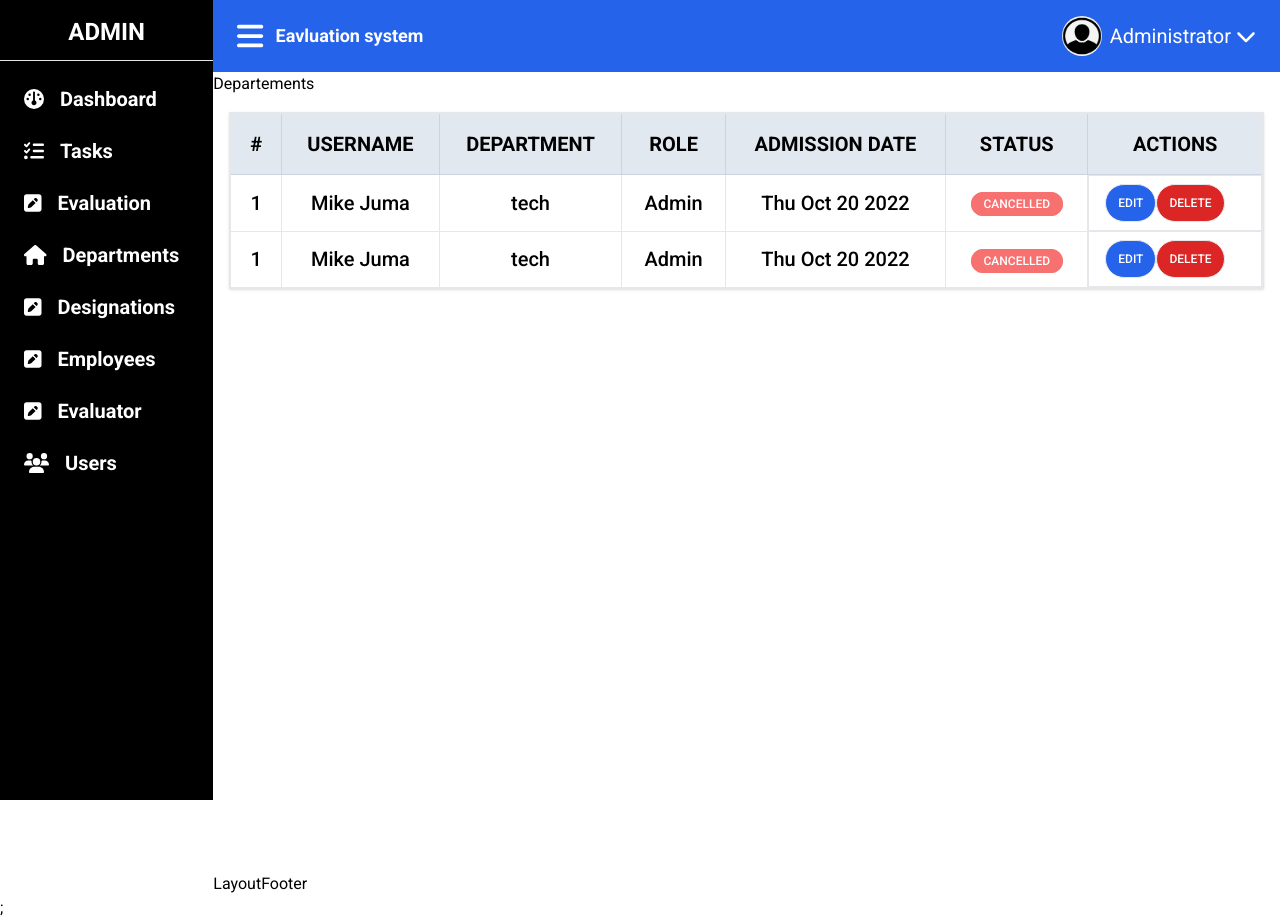
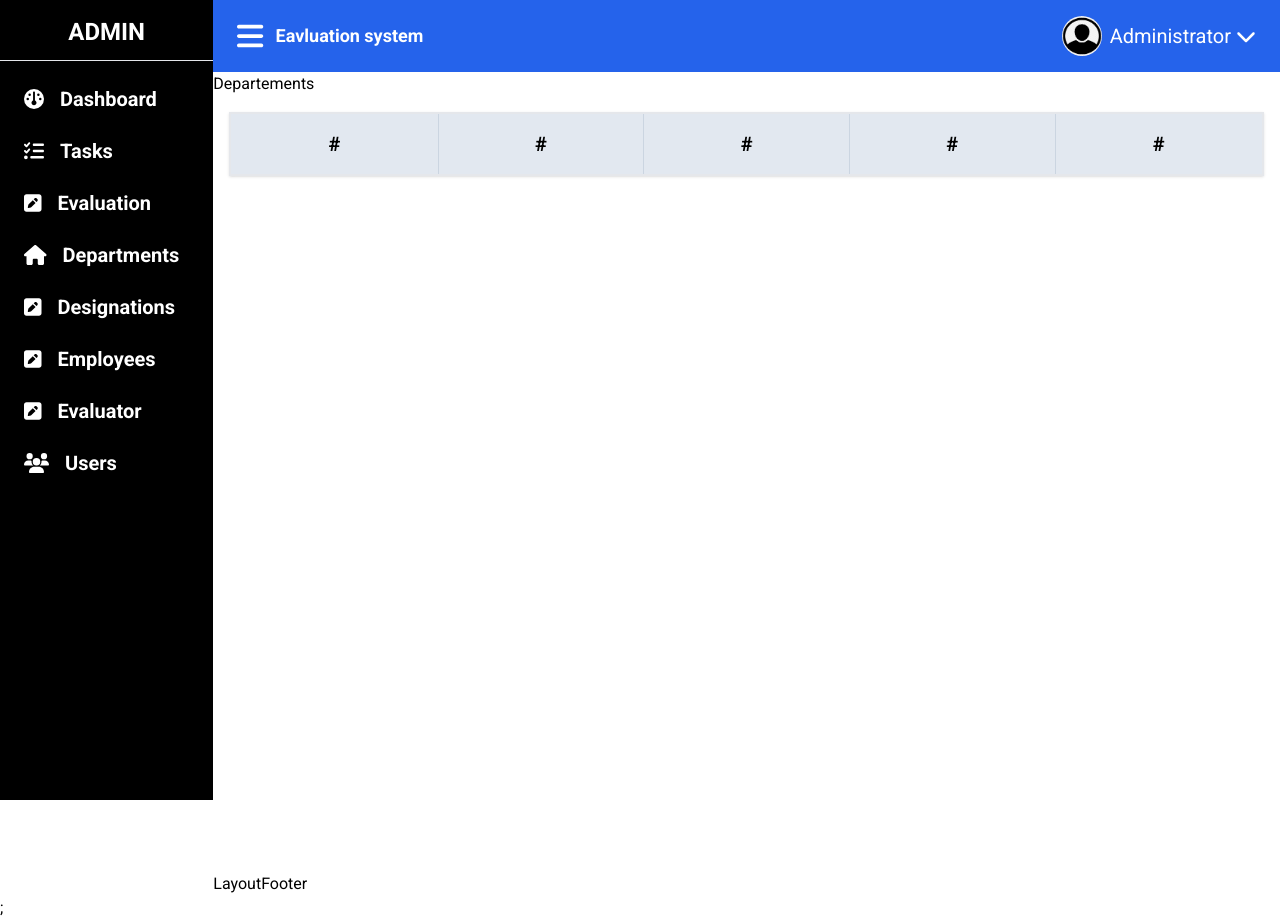
Before and after one commit to sapd-001/react-client, a React (Vite) app: page /#/admin/departments in a window 1280 px wide. Built offline with nearby package versions, Linux system fonts and the light colour scheme.

Commit message:
Fix tasks columns

```diff
--- a/src/components/StatusBadge.tsx
+++ b/src/components/StatusBadge.tsx
@@ -1,23 +1,31 @@
 import React from 'react';
 
-type StatusType = {
-	status:
-		| 'pending'
-		| 'overdue'
-		| 'cancelled'
-		| 'completed'
-		| 'progress'
-		| 'review';
+type StatusType =
+	| 'pending'
+	| 'overdue'
+	| 'cancelled'
+	| 'completed'
+	| 'progress'
+	| 'review'
+	| 'done';
+
+type StatusPropsType = {
+	status: StatusType;
+
 	name: string;
 };
 
-const StatusBadge = ({ name, status }: StatusType) => {
+const StatusBadge = (props: StatusPropsType) => {
+	const name = props.name.toLowerCase();
+	const status = props.status.toLowerCase() as unknown as StatusType;
+
+
 	return status === 'pending' ? (
 		<span className="border rounded-full text-[12px] uppercase px-3 py-1 bg-yellow-300 text-yellow-900 border-yellow-500">
 			{name}
 		</span>
 	) : status === 'progress' ? (
-		<span className="border rounded-full text-[12px] uppercase px-3 py-1 bg-blue-300 text-blue-900 border-blue-600">
+		<span className="border rounded-full text-[12px] uppercase px-3 py-1 bg-orange-300 text-orange-900 border-blue-600">
 			{name}
 		</span>
 	) : status === 'cancelled' ? (
@@ -28,12 +36,16 @@ const StatusBadge = ({ name, status }: StatusType) => {
 		<span className="border rounded-full text-[12px] uppercase px-3 py-1 bg-green-300 text-green-900">
 			{name}
 		</span>
+	) : status === 'done' ? (
+		<span className="border rounded-full text-[12px] uppercase px-3 py-1 bg-green-300 text-green-900">
+			{name}
+		</span>
 	) : status === 'overdue' ? (
 		<span className="border rounded-full text-[12px] uppercase px-3 py-1 bg-red-300 text-red-900">
 			{name}
 		</span>
 	) : status === 'review' ? (
-		<span className="border rounded-full text-[12px] uppercase px-3 py-1 bg-blue-300 text-blue-900">
+		<span className="border rounded-full text-[12px] uppercase px-3 py-1 bg-cyan-300 text-cyan-900">
 			{name}
 		</span>
 	) : (
--- a/src/components/Table.tsx
+++ b/src/components/Table.tsx
@@ -1,77 +1,66 @@
 /* eslint-disable @typescript-eslint/no-explicit-any */
 import React from 'react';
-import StatusBadge from './StatusBadge';
 
-type DataType = {
-	[x: string]: any;
-	id: number;
-	userName: string;
-	department: string;
-	role: string;
-	admissionDate: string;
+export type TableColumnProps = {
+	[key: string]: any;
+	id: string | number;
+	_id?: string;
+	title: string;
+	element?: (data: any) => JSX.Element;
+	columnName: string;
+	customElement: boolean;
 };
-const data:DataType[] = [
-	{
-		id: 1,
-		userName: 'Mike Juma',
-		department: 'tech',
-		role: 'Admin',
-		admissionDate: new Date().toDateString()
-	},
-	{
-		id: 1,
-		userName: 'Mike Juma',
-		department: 'tech',
-		role: 'Admin',
-		admissionDate: new Date().toDateString()
-	}
-];
 
-const Table = () => {
+export type RowProps = {
+	[key: string]: any;
+};
+
+type Props = {
+	columns: TableColumnProps[];
+	rows: RowProps[];
+};
+const Table = ({ columns, rows }: Props) => {
+	console.log('Rosw', rows);
+
 	return (
 		<div className="p-4">
 			<table className="w-full border-collapse border-2 shadow p-2 text-center overflow-x-scroll">
 				<thead>
 					<tr className="font-bold text-xl uppercase bg-slate-200">
-						{[
-							'#',
-							'Username',
-							'Department',
-							'Role',
-							'Admission date',
-							'Status',
-							'Actions'
-						].map((c) => (
-							<th key={c} className="border border-slate-300 px-4 py-4">
-								{c}
+						{columns.map((c) => (
+							<th
+								key={c.title+c.id}
+								className="border border-slate-300 px-4 py-4"
+							>
+								{c.title}
 							</th>
 						))}
 					</tr>
 				</thead>
 				<tbody className="w-full text-xl font-medium">
-					{data.map((d) => (
-						<tr key={d.id} className="w-full">
-							{Object.keys(d).map((k) => (
-								<td key={k} className="border px-4 py-2">
-									{d[k]}
-								</td>
-							))}
-							<td className="border px-4 py-2">
-								<StatusBadge
-									name="Cancelled"
-									status="cancelled"
-								/>
-							</td>
-							<td className="border px-4 py-2 flex items-center">
-								<button className="border rounded-3xl px-3 py-1 uppercase text-[12px] bg-blue-600 text-white h-fit">
-									Edit
-								</button>
-								<button className="border rounded-3xl px-3 py-1 uppercase text-[12px] bg-red-600 text-white h-fit">
-									Delete
-								</button>
-							</td>
-						</tr>
-					))}
+					{rows.map((data) => {
+						return (
+							<tr key={data.id} className="">
+								{columns.map((col) =>
+									col.element ? (
+										<td key={col.columnName + data.id} className="border px-4 py-4">
+											<col.element
+												key={data[col.columnName]}
+												data={data}
+											/>
+										</td>
+									) : (
+										<td
+											key={col.columnName + data.id}
+											className="border px-4 py-4"
+										>
+											{data[col.columnName]}
+										</td>
+									)
+								)}
+							</tr>
+						);
+					})}
 				</tbody>
 			</table>
 		</div>
--- a/src/router/index.tsx
+++ b/src/router/index.tsx
@@ -20,29 +20,32 @@ const AppRouter = () => {
 							children: MChildren
 						}) => {
 							return MIsNested ? (
-								<Route path={MUrlPath} element={MComponent}>
+								<Route path={MUrlPath} element={MComponent} key={MPathname}>
 									{MChildren?.map(
 										({
 											Component: C1Component,
 											isNested: C1IsNested,
 											urlPath: C1UrlPath,
-											children: C1Children
+											children: C1Children,
+											pathName:C1Pathname
 										}) => {
 											return C1IsNested ? (
 												<Route
 													path={C1UrlPath}
 													element={C1Component}
+													key={C1Pathname}
 												>
 													{C1Children?.map(
 														({
 															Component:
 																C2Component,
-															urlPath: C2UrlPath
+															urlPath: C2UrlPath,
+															pathName:C2pathName
 														}) => {
 															return (
 																<Route
 																	key={
-																		C2UrlPath
+																		C2pathName
 																	}
 																	path={
 																		C2UrlPath
@@ -59,6 +62,7 @@ const AppRouter = () => {
 												<Route
 													path={C1UrlPath}
 													element={C1Component}
+													key={C1Pathname}
 												/>
 											);
 										}
--- a/src/views/AdminDepartments.tsx
+++ b/src/views/AdminDepartments.tsx
@@ -1,12 +1,40 @@
 import React from 'react';
-import Table from '../components/Table';
+import Table, { TableColumnProps } from '../components/Table';
+
+const cols: TableColumnProps[] = [
+	{
+		columnName: 'id',
+		id: 1,
+		title: '#'
+	},
+	{
+		columnName: 'id',
+		id: 1,
+		title: '#'
+	},
+	{
+		columnName: 'id',
+		id: 1,
+		title: '#'
+	},
+	{
+		columnName: 'id',
+		id: 1,
+		title: '#'
+	},
+	{
+		columnName: 'id',
+		id: 1,
+		title: '#'
+	}
+];
 
 const AdminDepartments = () => {
 	return (
 		<div>
 			<h1>Departements</h1>
 			<div>
-				<Table/>
+				<Table columns={cols} rows={[]} />
 			</div>
 		</div>
 	);
--- a/src/views/AdminDesignations.tsx
+++ b/src/views/AdminDesignations.tsx
@@ -1,12 +1,39 @@
 import React from 'react';
-import Table from '../components/Table';
+import Table, { TableColumnProps } from '../components/Table';
+const cols: TableColumnProps[] = [
+	{
+		columnName: 'id',
+		id: 1,
+		title: '#'
+	},
+	{
+		columnName: 'id',
+		id: 1,
+		title: '#'
+	},
+	{
+		columnName: 'id',
+		id: 1,
+		title: '#'
+	},
+	{
+		columnName: 'id',
+		id: 1,
+		title: '#'
+	},
+	{
+		columnName: 'id',
+		id: 1,
+		title: '#'
+	}
+];
 
 const AdminDesignations = () => {
 	return (
 		<div>
 			<h1>Designations</h1>
 			<div>
-				<Table/>
+				<Table columns={cols} rows={[]} />
 			</div>
 		</div>
 	);
--- a/src/views/AdminEmployees.tsx
+++ b/src/views/AdminEmployees.tsx
@@ -1,12 +1,39 @@
 import React from 'react';
-import Table from '../components/Table';
+import Table, { TableColumnProps } from '../components/Table';
+const cols: TableColumnProps[] = [
+	{
+		columnName: 'id',
+		id: 1,
+		title: '#'
+	},
+	{
+		columnName: 'id',
+		id: 1,
+		title: '#'
+	},
+	{
+		columnName: 'id',
+		id: 1,
+		title: '#'
+	},
+	{
+		columnName: 'id',
+		id: 1,
+		title: '#'
+	},
+	{
+		columnName: 'id',
+		id: 1,
+		title: '#'
+	}
+];
 
 const AdminEmployees = () => {
 	return (
 		<div>
 			<h1>Employees</h1>
 			<div>
-				<Table/>
+				<Table columns={cols} rows={[]} />
 			</div>
 		</div>
 	);
--- a/src/views/AdminEvaluations.tsx
+++ b/src/views/AdminEvaluations.tsx
@@ -1,12 +1,39 @@
 import React from 'react';
-import Table from '../components/Table';
+import Table, { TableColumnProps } from '../components/Table';
+const cols: TableColumnProps[] = [
+	{
+		columnName: 'id',
+		id: 1,
+		title: '#'
+	},
+	{
+		columnName: 'id',
+		id: 1,
+		title: '#'
+	},
+	{
+		columnName: 'id',
+		id: 1,
+		title: '#'
+	},
+	{
+		columnName: 'id',
+		id: 1,
+		title: '#'
+	},
+	{
+		columnName: 'id',
+		id: 1,
+		title: '#'
+	}
+];
 
 const AdminEvaluations = () => {
 	return (
 		<div>
 			<h1>Evaluations</h1>
 			<div>
-				<Table/>
+				<Table columns={cols} rows={[]} />
 			</div>
 		</div>
 	);
--- a/src/views/AdminEvaluators.tsx
+++ b/src/views/AdminEvaluators.tsx
@@ -1,12 +1,39 @@
 import React from 'react';
-import Table from '../components/Table';
+import Table, { TableColumnProps } from '../components/Table';
+const cols: TableColumnProps[] = [
+	{
+		columnName: 'id',
+		id: 1,
+		title: '#'
+	},
+	{
+		columnName: 'id',
+		id: 1,
+		title: '#'
+	},
+	{
+		columnName: 'id',
+		id: 1,
+		title: '#'
+	},
+	{
+		columnName: 'id',
+		id: 1,
+		title: '#'
+	},
+	{
+		columnName: 'id',
+		id: 1,
+		title: '#'
+	}
+];
 
 const AdminEvaluators = () => {
 	return (
 		<div>
 			<h1>Evaliuators</h1>
 			<div>
-				<Table/>
+				<Table columns={cols} rows={[]}/>
 			</div>
 		</div>
 	);
--- a/src/views/AdminTasks.tsx
+++ b/src/views/AdminTasks.tsx
@@ -1,12 +1,103 @@
 import React from 'react';
-import Table from '../components/Table';
+import StatusBadge from '../components/StatusBadge';
+import Table, { TableColumnProps } from '../components/Table';
 
 const AdminTasks = () => {
+	const cols: TableColumnProps[] = [
+		{
+			columnName: 'id',
+			id: 1,
+			title: '#',
+			customElement: false
+		},
+		{
+			columnName: 'title',
+			id: 2,
+			title: 'Task Name',
+			customElement: false
+		},
+		{
+			columnName: 'dueDate',
+			id: 3,
+			title: 'Due Date',
+			customElement: false
+		},
+		{
+			columnName: 'assignee',
+			id: 4,
+			title: 'Assigned to',
+			customElement: false
+		},
+		{
+			columnName: 'status',
+			id: 5,
+			title: 'Status',
+			customElement: true,
+			element: ({ data }) => (
+				<StatusBadge name={data.status} status={data.status} />
+			)
+		},
+		{
+			columnName: 'Actions',
+			id: 6,
+			title: 'Actions',
+			customElement: true,
+			element: ({ data }) => {
+				return (
+					<div className="flex items-center text-[14px] gap-2">
+						<button
+							onClick={(e) => {
+								e.preventDefault();
+								updateTask(data.id);
+							}}
+							className="px-3 text-white bg-blue-600 rounded-3xl h-fit"
+						>
+							Edit
+						</button>
+						<button
+							onClick={(e) => {
+								e.preventDefault();
+								deleteTask(data.id);
+							}}
+							className="px-3  text-white bg-red-600 rounded-3xl h-fit"
+						>
+							Delete
+						</button>
+					</div>
+				);
+			}
+		}
+	];
+
+	const data = [
+		{
+			id: 1,
+			title: 'Hold financial meeting',
+			dueDate: '20th October 2022',
+			assignee: 'Jane Doe',
+			status: 'done'
+		},
+		{
+			id: 2,
+			title: 'Hold financial meeting',
+			dueDate: '20th October 2022',
+			assignee: 'Nita Rose',
+			status: 'overdue'
+		}
+	];
+
+	const updateTask = async (id: string) => {
+		console.log(`Updating task id ${id}`);
+	};
+	const deleteTask = async (id: string) => {
+		console.log(`Deleting task id ${id}`);
+	};
+
 	return (
 		<div>
 			<h1>Tasks</h1>
 			<div>
-				<Table/>
+				<Table columns={cols} rows={data} />
 			</div>
 		</div>
 	);
--- a/src/views/AdminUsers.tsx
+++ b/src/views/AdminUsers.tsx
@@ -1,12 +1,39 @@
 import React from 'react';
-import Table from '../components/Table';
+import Table, { TableColumnProps } from '../components/Table';
+const cols: TableColumnProps[] = [
+	{
+		columnName: 'id',
+		id: 1,
+		title: '#'
+	},
+	{
+		columnName: 'id',
+		id: 1,
+		title: '#'
+	},
+	{
+		columnName: 'id',
+		id: 1,
+		title: '#'
+	},
+	{
+		columnName: 'id',
+		id: 1,
+		title: '#'
+	},
+	{
+		columnName: 'id',
+		id: 1,
+		title: '#'
+	}
+];
 
 const AdminUsers = () => {
 	return (
 		<div>
 			<h1>Users</h1>
 			<div>
-				<Table/>
+				<Table columns={cols} rows={[]} />
 			</div>
 		</div>
 	);
```
